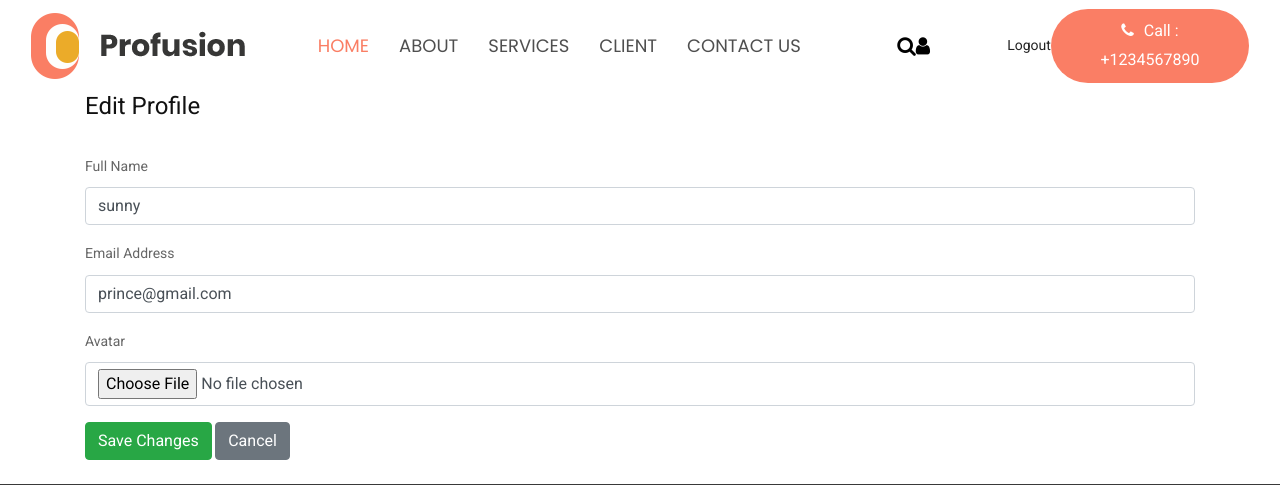
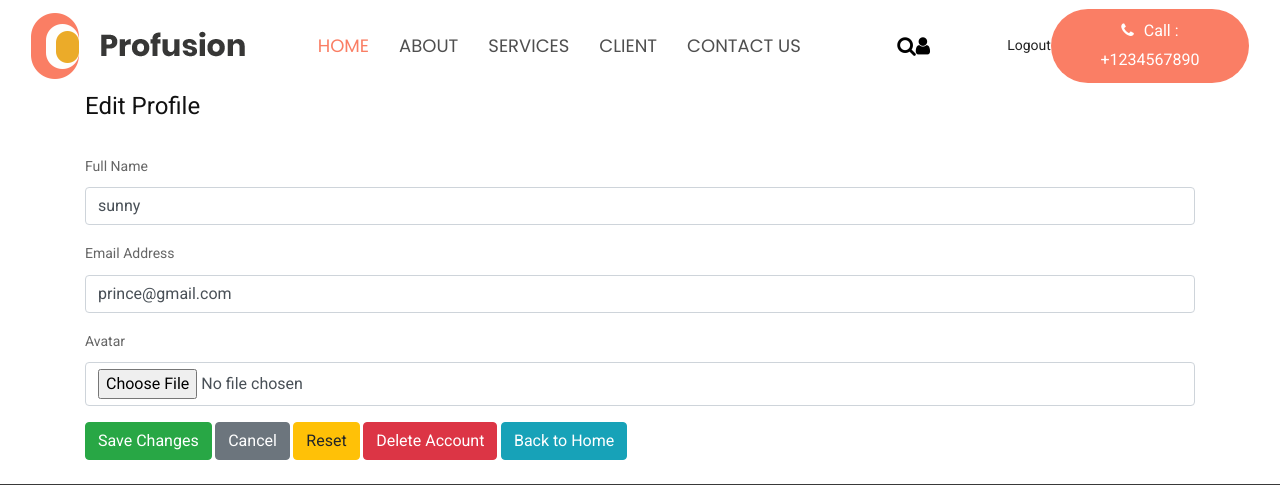
Before and after one commit to Sunday604/profusion, a Django app: page /user/profile/edit/ in a window 1280 px wide. Shown: the top 485 px of the page. Run offline with Django 5.2, Linux system fonts and the light colour scheme; a user stored in the database is signed in; data comes from the database, SQL or seed files in the repository; both versions use the stored data as it was after the commit; some libraries are stand-ins or nearby versions.

Commit message:
fouth commit

```diff
--- a/Backendproject/settings.py
+++ b/Backendproject/settings.py
@@ -25,7 +25,7 @@ SECRET_KEY = 'django-insecure-404%+5#tq=nzg=r7%pxcl54^kq4s06eoe=n)v(m_hqc0t+m@&h
 # SECURITY WARNING: don't run with debug turned on in production!
 DEBUG = True
 
-ALLOWED_HOSTS = ['profusion-zngn.onrender.com', 'localhost', '127.0.0.1:8000']
+ALLOWED_HOSTS = ['profusion-zngn.onrender.com', 'localhost', '127.0.0.1']
 
 
 # Application definition
@@ -93,8 +93,11 @@ MIDDLEWARE = [
     'django.contrib.auth.middleware.AuthenticationMiddleware',
     'django.contrib.messages.middleware.MessageMiddleware',
     'django.middleware.clickjacking.XFrameOptionsMiddleware',
+    'django.middleware.security.SecurityMiddleware',
     'whitenoise.middleware.WhiteNoiseMiddleware',
+
 ]
+
 
 ROOT_URLCONF = 'Backendproject.urls'
 
--- a/Template/profile.html
+++ b/Template/profile.html
@@ -21,6 +21,7 @@
         <p><strong>Bio:</strong> {{ profile.bio|default:"No bio added yet" }}</p>
 
         <a href="{% url 'profile_edit' %}" class="btn btn-primary">Edit Profile</a>
+        <button type="button" onclick="window.location.href='/'" class="btn btn-info">Back to Home</button>
       </div>
     </div>
   {% else %}
--- a/Template/profile_edit.html
+++ b/Template/profile_edit.html
@@ -4,6 +4,7 @@
 <div class="container py-4">
   {% if user.is_authenticated %}
     <h1>Edit Profile</h1>
+
 
     <form method="post" enctype="multipart/form-data" class="mt-4">
       {% csrf_token %}
@@ -28,6 +29,9 @@
 
       <button type="submit" class="btn btn-success">Save Changes</button>
       <a href="{% url 'profile_view' %}" class="btn btn-secondary">Cancel</a>
+      <button type="reset" class="btn btn-warning">Reset</button>
+      <a href="{% url 'delete_account' %}" class="btn btn-danger float-end">Delete Account</a>
+      <button type="button" onclick="window.location.href='/'" class="btn btn-info">Back to Home</button>
     </form>
   {% else %}
     <p>Please <a href="{% url 'account_login' %}">log in</a> to edit your profile.</p>
--- a/userapp/urls.py
+++ b/userapp/urls.py
@@ -7,4 +7,5 @@ urlpatterns = [
     path('logout/', views.Logout, name='logout'),
     path('profile/', views.profile_view, name='profile_view'),
     path('profile/edit/', views.profile_edit, name='profile_edit'),
+    path('account/delete/', views.delete_account, name='delete_account'),
 ]
--- a/userapp/views.py
+++ b/userapp/views.py
@@ -98,3 +98,12 @@ def profile_edit(request):
         return redirect('profile_view')
 
     return render(request, 'profile_edit.html', {'profile': profile})
+
+@login_required(login_url='/user/login/')
+def delete_account(request):
+    if request.method == 'POST':
+        user = request.user
+        user.delete()
+        messages.success(request, 'Account deleted.')
+        return redirect('home')
+    return render(request, 'confirm_delete.html')
```
Also changed, not shown: Template/base.html (+11 -11 lines), Template/confirm_delete.html (added, +15 -0 lines), db.sqlite3.
